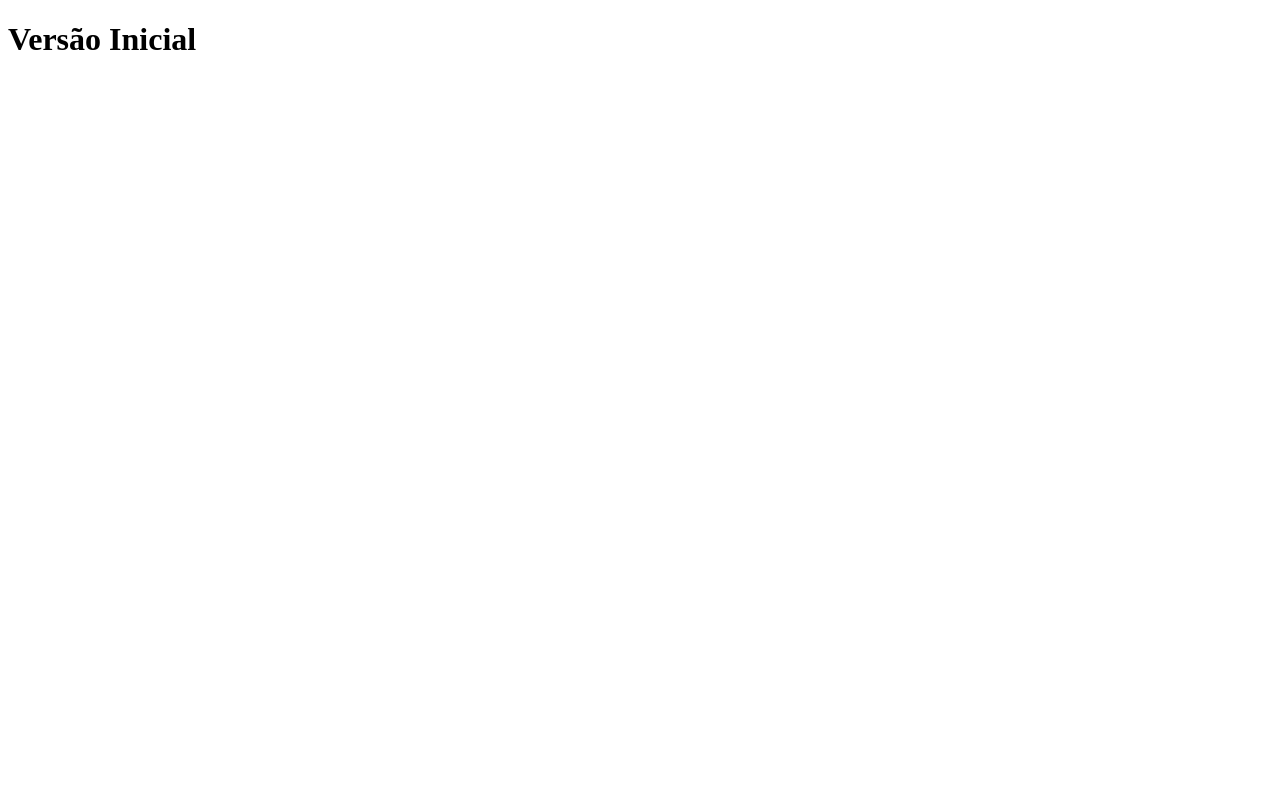
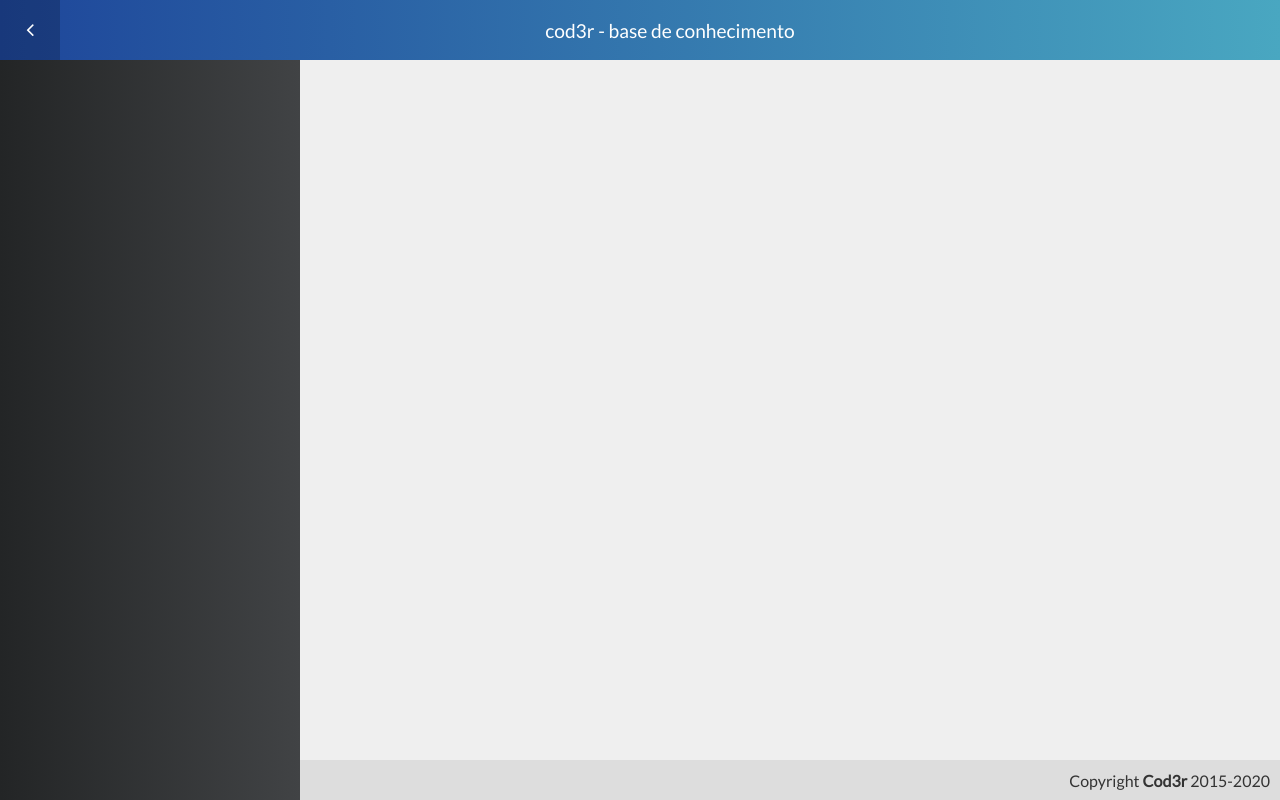
Before and after one commit to Leozin89python/Cod3r-Final-Project, a Vue app in the folder src/versao-inicial/frontend/: page / in a window 1280 px wide. Built offline with nearby package versions, Linux system fonts and the light colour scheme.

Commit message:
knowledge-cod3r-v1.1.11

```diff
--- a/src/versao-inicial/frontend/src/App.vue
+++ b/src/versao-inicial/frontend/src/App.vue
@@ -1,15 +1,47 @@
 <template>
-	<div id="app">
-		<h1>Versão Inicial</h1>
+	<div id="app" :class="{'hide-menu': !isMenuVisisble}">
+		<Header title="cod3r  - base de conhecimento" :hideToggle="false"/>
+		<Menu />
+		<Content/>
+		<Footer />
 	</div>
 </template>
 
 <script>
-export default {
-	name: "App",
-}
+ 	import {mapState} from 'vuex'
+	import Header from '@/components/template/Header'
+	import Menu from '@/components/template/Menu'
+	import Content from '@/components/template/Content'
+	import Footer from '@/components/template/Footer'
+
+	export default {
+		name: "App",
+		components: { Header, Menu, Content, Footer },
+		computed:mapState(['isMenuVisisble'])
+	}
 </script>
 
 <style>
-
+	*{
+		font-family: "Lato",sans-serif;
+	}
+	body{
+		margin: 0;
+	}
+	#app{
+		height: 100vh;
+		display:grid;
+		grid-template-rows: 60px 1fr 40px;
+		grid-template-columns: 300px 1fr;
+		grid-template-areas:
+		"header header"
+		"menu content"
+		"menu footer";
+	}
+	#app.hide-menu{
+		grid-template-areas:
+		"header header"
+		"content content"
+		"footer footer";
+	}
 </style>
--- a/src/versao-inicial/frontend/src/components/template/Content.vue
+++ b/src/versao-inicial/frontend/src/components/template/Content.vue
@@ -4,7 +4,7 @@
 
 <script>
     export default{
-        name:'Content'
+        name:"Content"
     }
 </script>
 
--- /dev/null
+++ b/src/versao-inicial/frontend/src/components/template/Footer.vue
@@ -0,0 +1,29 @@
+<template>
+    <footer class="footer">
+        <span>Copyright <strong>Cod3r</strong> 2015-2020 </span>
+    </footer>
+</template>
+
+
+
+<script>
+
+    export default{
+        name:"Footer"
+    }
+</script>
+
+
+
+<style>
+    .footer{
+        grid-area: footer;
+        background-color: #DDD;
+        color: #333;
+
+        display: flex;
+        justify-content: flex-end;
+        align-items: center;
+        padding-right: 10px;
+    }
+</style>
--- a/src/versao-inicial/frontend/src/components/template/Header.vue
+++ b/src/versao-inicial/frontend/src/components/template/Header.vue
@@ -1,10 +1,32 @@
 <template>
-    <header class="header"></header>
+    <header class="header">
+        <a class="toggle" @click="toggleMenu" v-if="!hideToggle">
+            <i class="fa fa-lg"  :class="icon"></i>
+        </a>
+        <h1 class="title">
+            {{title}}
+        </h1>
+    </header>
 </template>
 
 <script>
     export default{
-        name:'Header'
+        name:"Header",
+        data:{
+
+        },
+        props:  {
+            title: String,
+            hideToggle: Boolean
+        },computed:{
+            icon()  {
+                return this.$store.state.isMenuVisisble ? "fa-angle-left" : "fa-angle-down"
+            }
+        },methods:{
+            toggleMenu()    {
+               this.$store.commit('toggleMenu')
+            }
+        }
     }
 </script>
 
@@ -12,5 +34,34 @@
     .header{
         grid-area: header;
         background: linear-gradient(to right, #1e469a,#49a7c1);
+
+        display: flex;
+        justify-content: center;
+        align-items:center ;
+    }
+    .title{
+		font-size: 1.2em;
+		color:#fff;
+		font-weight: 100;
+		flex-grow: 1;
+		text-align: center;
+	}
+	.title a{
+		color:#FFF;
+		text-decoration: none;
+	}
+	header.header > a.toggle{
+		width: 60px;
+		height: 100%;
+		color: #fff;
+		justify-self: flex-start;
+		text-decoration: none;
+
+        display:flex;
+        justify-content: center;
+        align-items: center;
+	}
+    header.header > a.toggle:hover{
+        background-color:rgba(0,0,0,0.2);
     }
 </style>
--- /dev/null
+++ b/src/versao-inicial/frontend/src/components/template/Menu.vue
@@ -0,0 +1,29 @@
+<template>
+    <aside class="menu" v-show="isMenuVisisble"></aside>
+</template>
+
+
+
+
+<script>
+    import {mapState} from 'vuex'
+
+    export default{
+        name:"Menu",
+        computed: mapState(['isMenuVisisble'])
+    }
+</script>
+
+
+
+
+<style>
+    .menu{
+        grid-area: menu;
+    background: linear-gradient(to right, #232526, #414345);
+
+        display: flex;
+        flex-direction: column;
+        flex-wrap: wrap;
+    }
+</style>
--- /dev/null
+++ b/src/versao-inicial/frontend/src/components/template/config/Store.js
@@ -0,0 +1,20 @@
+import Vue from 'vue'
+import Vuex from 'vuex'
+
+Vue.use(Vuex)
+
+export default new Vuex.Store({
+   state:{
+        isMenuVisisble : true
+   },mutations:{
+        toggleMenu(state, isVisible){
+            if(isVisible === undefined){
+                state.isMenuVisisble = !state.isMenuVisisble
+            }else{
+                state.isMenuVisisble = isVisible
+            }
+
+            console.log('visibleOrNot = ' +  state.isMenuVisisble)
+        }
+   }
+})
--- a/src/versao-inicial/frontend/src/main.js
+++ b/src/versao-inicial/frontend/src/main.js
@@ -1,9 +1,12 @@
+import 'font-awesome/css/font-awesome.css'
 import Vue from 'vue'
 
 import App from './App'
+import store from './components/template/config/Store'
 
 Vue.config.productionTip = false
 
 new Vue({
+  store,
   render: h => h(App)
 }).$mount('#app')
```
Also changed, not shown: 1 other file (tests, documents, lock files or other folders).
